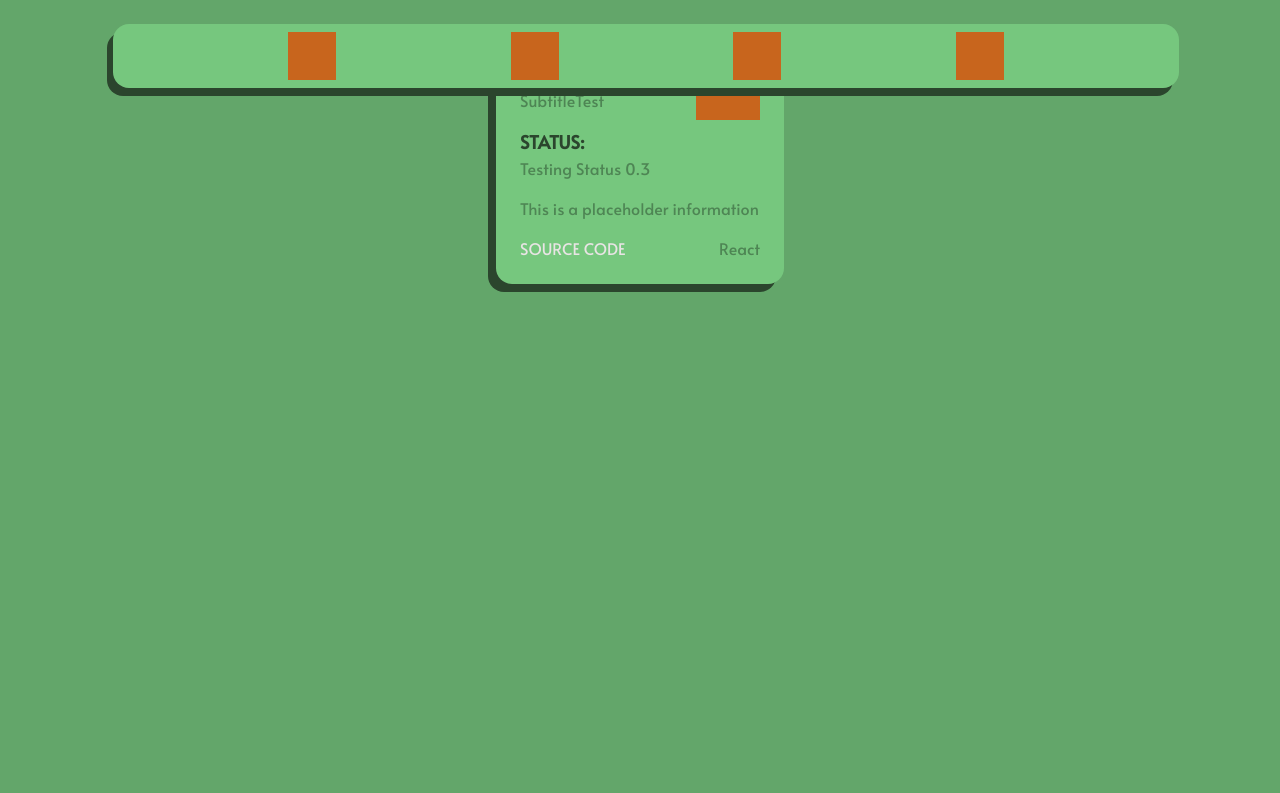
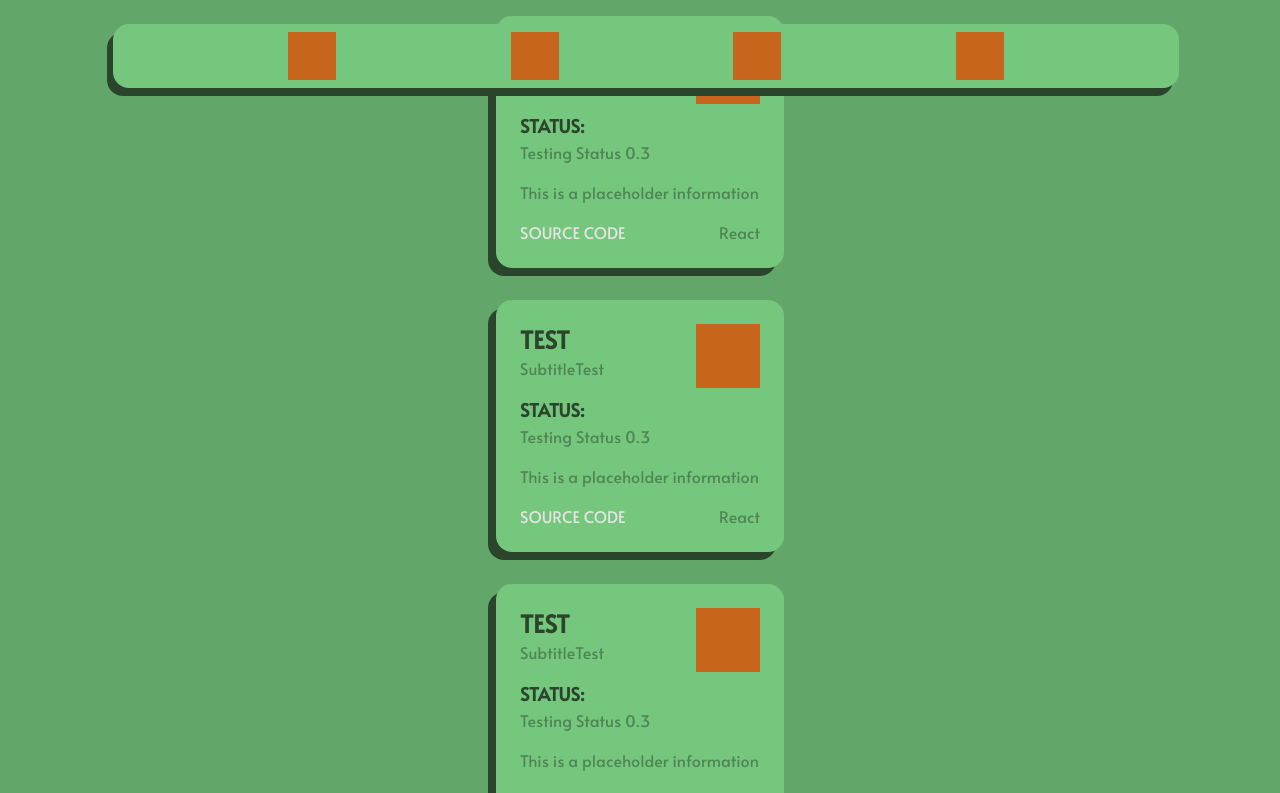
Before and after one commit to dompetriella/dompetriella-react, a React (Vite) app: page / in a window 1280 px wide. Shown: the top 793 px of the page. Built offline with nearby package versions, Linux system fonts and the light colour scheme.

Commit message:
Added some BOUNCH to the navbar

```diff
--- a/src/App.css
+++ b/src/App.css
@@ -1,10 +1,8 @@
 #root {
-  width: 100vw;
-  height: 100vh;
   margin: 0px;
   padding: 0px;
 }
 
 body {
-  font-family: 'Alata', sans-serif;
+  font-family: "Alata", sans-serif;
 }
--- a/src/App.tsx
+++ b/src/App.tsx
@@ -21,8 +21,11 @@ function App() {
     <>
       <motion.div
         animate={{ backgroundColor }}
-        transition={{ duration: GLOBAL_colorChangeInterpolationDuration, ease: "easeInOut" }}
-        className={"size-full flex flex-col items-center relative"} // Explicit string
+        transition={{
+          duration: GLOBAL_colorChangeInterpolationDuration,
+          ease: "easeInOut",
+        }}
+        className={"flex flex-col items-center relative"}
       >
         <Navbar />
         <Projects />
--- a/src/components/navbar/Navbar.tsx
+++ b/src/components/navbar/Navbar.tsx
@@ -12,24 +12,47 @@ export function Navbar() {
   const navBackdropColor = lightModeState
     ? AppColors.darkGreenAuxilary
     : AppColors.black;
+  const navBackgroundTransitionColor = lightModeState
+    ? AppColors.lightBlueSecondary
+    : AppColors.orangeHighlight;
+
   const navBackgroundColor = lightModeState
     ? AppColors.lightGreenSecondary
     : AppColors.greyTertiary;
 
   return (
     <>
-      <nav
-        style={{ zIndex: 999 }}
-        className="relative w-full flex justify-center"
-      >
+      <nav style={{ zIndex: 999 }} className="relative flex justify-center">
         <div className="fixed">
-          <div
+          <motion.div
+            animate={{
+              backgroundColor: [
+                navBackgroundColor,
+                navBackgroundTransitionColor,
+                navBackdropColor,
+                navBackdropColor,
+              ],
+            }}
+            transition={{
+              duration: 1.0,
+              times: [0.2, 0.33, 0.75, 1],
+            }}
             style={{ backgroundColor: navBackdropColor }}
             className={`fixed ${
               isMobile ? "" : "top-8"
             } mx-auto w-10/12 left-0 right-0  h-16 rounded-2xl bottom-4 `}
-          ></div>
-          <div
+          ></motion.div>
+          <motion.div
+            initial={{
+              x: -6,
+              y: 8,
+            }}
+            animate={{ x: 0, y: 0 }}
+            transition={{
+              type: "spring",
+              delay: 0.25,
+              damping: 8,
+            }}
             style={{ backgroundColor: navBackgroundColor }}
             className={`fixed flex justify-evenly items-center ${
               isMobile ? "" : "top-6"
@@ -42,7 +65,7 @@ export function Navbar() {
               onClick={() => toggleLightModeAction()}
               className="h-12 w-12 bg-orangeHighlight"
             ></button>
-          </div>
+          </motion.div>
         </div>
       </nav>
     </>
--- a/src/components/projects/components/ProjectItem.tsx
+++ b/src/components/projects/components/ProjectItem.tsx
@@ -31,7 +31,7 @@ export function ProjectItem({
     : AppColors.orangeHighlight;
 
   return (
-    <div className="relative m-8">
+    <div className="relative my-4">
       <div
         style={{ backgroundColor: itemBackgroundColor, zIndex: 1 }}
         className="relative p-6 w-72 rounded-2xl"
@@ -51,7 +51,7 @@ export function ProjectItem({
                 {projectItemData.subtitle}
               </h3>
             </div>
-            <div className="h-16 w-16 ml-4 bg-orangeHighlight"></div>
+            <div className="h-16 w-16 bg-orangeHighlight"></div>
           </div>
 
           {/* status */}
@@ -77,10 +77,17 @@ export function ProjectItem({
           {/* source code/link */}
           {projectItemData.codeLang !== null ? (
             <div className="flex justify-between">
-              <a href={projectItemData!.sourceCodeLink!} target="_blank" rel="noopener noreferrer" style={{ color: sourceCodeTextColor }}>
+              <a
+                href={projectItemData!.sourceCodeLink!}
+                target="_blank"
+                rel="noopener noreferrer"
+                style={{ color: sourceCodeTextColor }}
+              >
                 {"Source Code".toUpperCase()}
               </a>
-              <h3 style={{ color: subheadingTextColor }}>{projectItemData.codeLang}</h3>
+              <h3 style={{ color: subheadingTextColor }}>
+                {projectItemData.codeLang}
+              </h3>
             </div>
           ) : null}
 
--- a/src/content/projects/appsProjectContent.tsx
+++ b/src/content/projects/appsProjectContent.tsx
@@ -10,4 +10,31 @@ export const CONTENT_appsProjectItemContent: ProjectItemData[] = [
     status: "Testing Status 0.3",
     information: "This is a placeholder information",
   }),
+  new ProjectItemData({
+    title: "Test",
+    subtitle: "SubtitleTest",
+    imagePath: "path",
+    sourceCodeLink: "https://github.com/dompetriella/knucklebones_react",
+    codeLang: "React",
+    status: "Testing Status 0.3",
+    information: "This is a placeholder information",
+  }),
+  new ProjectItemData({
+    title: "Test",
+    subtitle: "SubtitleTest",
+    imagePath: "path",
+    sourceCodeLink: "https://github.com/dompetriella/knucklebones_react",
+    codeLang: "React",
+    status: "Testing Status 0.3",
+    information: "This is a placeholder information",
+  }),
+  new ProjectItemData({
+    title: "Test",
+    subtitle: "SubtitleTest",
+    imagePath: "path",
+    sourceCodeLink: "https://github.com/dompetriella/knucklebones_react",
+    codeLang: "React",
+    status: "Testing Status 0.3",
+    information: "This is a placeholder information",
+  }),
 ];
```
